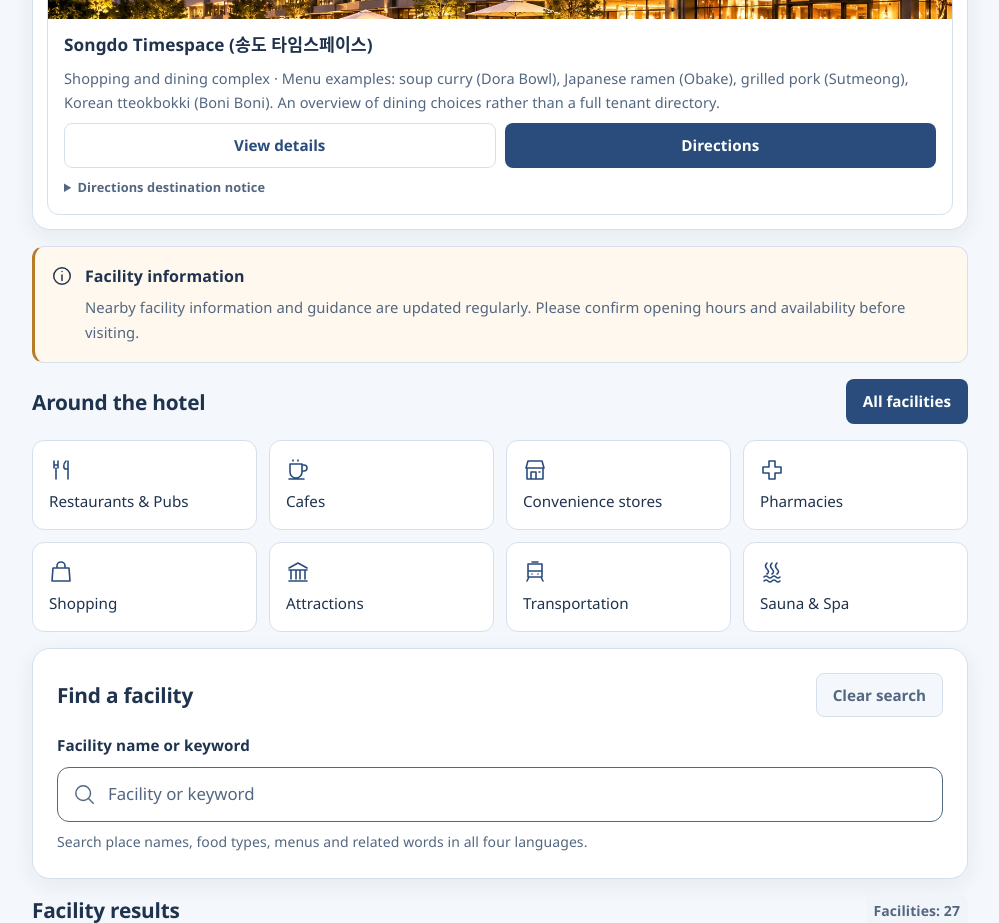
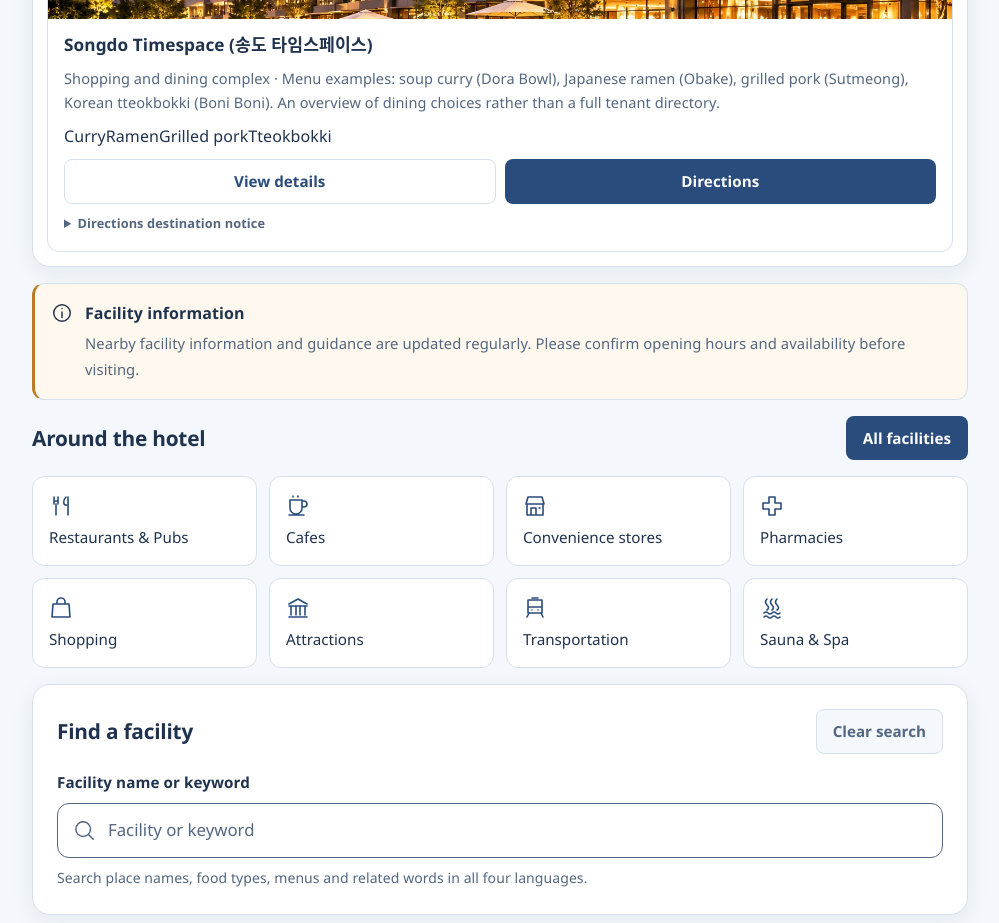
Before and after one commit to unispace1357-blip/CPH-INFORMATION-PROGRAM, a React (Vite) app: page /guest in a window 1280 px wide. Shown: the part 1640-2563 px from the top of the page, without its empty margins (140-1139 px from the left). Built offline with nearby package versions, Linux system fonts and the light colour scheme.

Commit message:
feat(guest): localized source-grounded menu chips in Timespace spotlight

```diff
--- a/src/components/ui/FeaturedTimespace.tsx
+++ b/src/components/ui/FeaturedTimespace.tsx
@@ -9,6 +9,14 @@ const labels: Record<GuideLanguage, { heading: string; featured: string; notice:
   en: { heading: 'Featured nearby', featured: '★ Featured', notice: 'Directions destination notice' },
   'zh-CN': { heading: '周边推荐', featured: '★ 推荐', notice: '路线终点提示' },
   ja: { heading: 'おすすめスポット', featured: '★ おすすめ', notice: '経路の到着地について' },
+}
+
+// These four food types come from the same published Timespace facility record.
+const MENU_TAGS: Record<GuideLanguage, readonly string[]> = {
+  ko: ['카레', '라멘', '돼지고기구이', '즉석떡볶이'],
+  en: ['Curry', 'Ramen', 'Grilled pork', 'Tteokbokki'],
+  'zh-CN': ['咖喱', '拉面', '烤猪肉', '炒年糕'],
+  ja: ['カレー', 'ラーメン', '豚焼肉', 'トッポッキ'],
 }
 
 /** A single source record drives both the guest spotlight and the staff overview. */
@@ -30,6 +38,9 @@ export function FeaturedTimespace({ facility, language, onDetails, compact = fal
       <div className="concierge-featured-body">
         <h3>{translated.name}</h3>
         <p className="concierge-featured-description">{translated.description}</p>
+        {!compact && <div className="concierge-featured-tags" aria-label={m.ui.description}>
+          {MENU_TAGS[language].map(tag => <span key={tag}>{tag}</span>)}
+        </div>}
         <div className="concierge-featured-actions">
           <button type="button" className="button button--secondary" onClick={() => onDetails(facility.id)}>{m.ui.viewDetails}</button>
           {route ? <a className="button button--primary" href={route} target="_blank" rel="noopener noreferrer">{m.ui.directions}</a>
```
